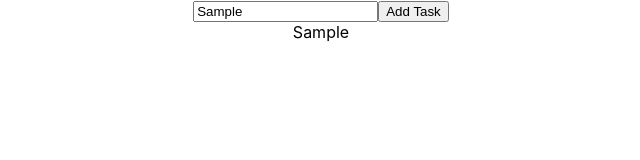
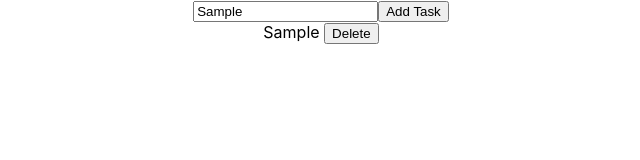
Before and after one commit to RSid/todoist, a React (Create React App) app in the folder react/todo-with-createreacthelper/: page / in a window 1280 px wide. Both pictures are taken after typing "Sample" into the empty fields and a click on the button "Add Task". Shown: the top 160 px of the page, without its empty margins (319-959 px from the left). Built offline with nearby package versions, Linux system fonts and the light colour scheme.

Commit message:
deleting todos works too in this brave new world

```diff
--- a/react/todo-with-createreacthelper/src/Todo.js
+++ b/react/todo-with-createreacthelper/src/Todo.js
@@ -2,7 +2,7 @@ import React, { Component } from 'react'
 
 class Todo extends Component {
    render() {
-    return (<div>{this.props.title}</div>)
+    return (<div>{this.props.title} <button onClick={() => this.props.deleteItem(this.props.id)}>Delete</button></div>)
     }
 }
 
--- a/react/todo-with-createreacthelper/src/TodoList.js
+++ b/react/todo-with-createreacthelper/src/TodoList.js
@@ -22,8 +22,13 @@ class TodoList extends Component {
     e.preventDefault()
     const newItem = this.state.currentItem
     if (newItem.text !== '') {
-      console.log(newItem)
-      let newTodo={id: 5, title: newItem.text}
+      let newId = 1;
+      if (this.state.items.length > 0) {
+        let lastElement = this.state.items[this.state.items.length - 1]
+        let lastId = lastElement.id
+        newId = lastId + 1
+      }
+      let newTodo={id: newId, title: newItem.text}
       const items = [...this.state.items, newTodo]
       this.setState({
         items: items,
@@ -31,6 +36,18 @@ class TodoList extends Component {
 
       })
     }
+  }
+
+  deleteItem = id => {
+    const filteredItems = this.state.items.filter(item => {
+    console.log(item)
+    console.log(id)
+      return item.id !== id
+    })
+    this.setState({
+      items: filteredItems,
+    })
+    console.log(this.state.items)
   }
 
 
@@ -47,7 +64,7 @@ class TodoList extends Component {
           </form>
         </div>
 
-        {this.state.items.map(t => <Todo key={t.id} title={t.title} />)}
+        {this.state.items.map(t => <Todo id={t.id} title={t.title} deleteItem={this.deleteItem}/>)}
       </div>
     )
   }
--- /dev/null
+++ b/react/todo-with-createreacthelper/src/TodoList2.js
@@ -0,0 +1,26 @@
+import React, { Component } from 'react'
+
+class TodoList extends Component {
+  componentDidUpdate() {
+    this.props.inputElement.current.focus()
+  }
+  render() {
+    return (
+      <div className="todoListMain">
+        <div className="header">
+          <form onSubmit={this.props.addItem}>
+            <input
+              placeholder="Task"
+              ref={this.props.inputElement}
+              value={this.props.currentItem.text}
+              onChange={this.props.handleInput}
+            />
+            <button type="submit"> Add Task </button>
+          </form>
+        </div>
+      </div>
+    )
+  }
+}
+
+export default TodoList
```
